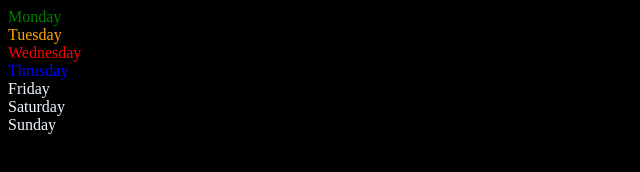
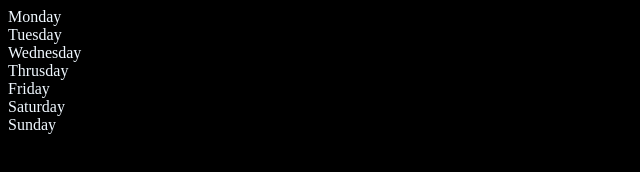
Before and after one commit to Mobashshirhasan/JavaScript, a plain HTML site: page 06_dom/two.html in a window 1280 px wide. Shown: the whole page, without its empty margins (0-640 px from the left). Drawn offline with Linux system fonts and the light colour scheme.

```diff
--- a/06_dom/two.html
+++ b/06_dom/two.html
@@ -28,10 +28,15 @@
 
         // }
 
-        parent.children[1].style.color = "orange"
-        parent.children[2].style.color = "red"
-        parent.children[0].style.color = "green"
-        parent.children[3].style.color = "blue"
+        // parent.children[1].style.color = "orange"
+        // parent.children[2].style.color = "red"
+        // parent.children[0].style.color = "green"
+        // parent.children[3].style.color = "blue"
+
+        for (let i = 0; i < parent.children.length; i++){
+            console.log(parent.children[i].innerHTML);
+
+        }
     </script>
 </body>
 
```
Also changed, not shown: 06_dom/three.html (+1 -0 lines).
